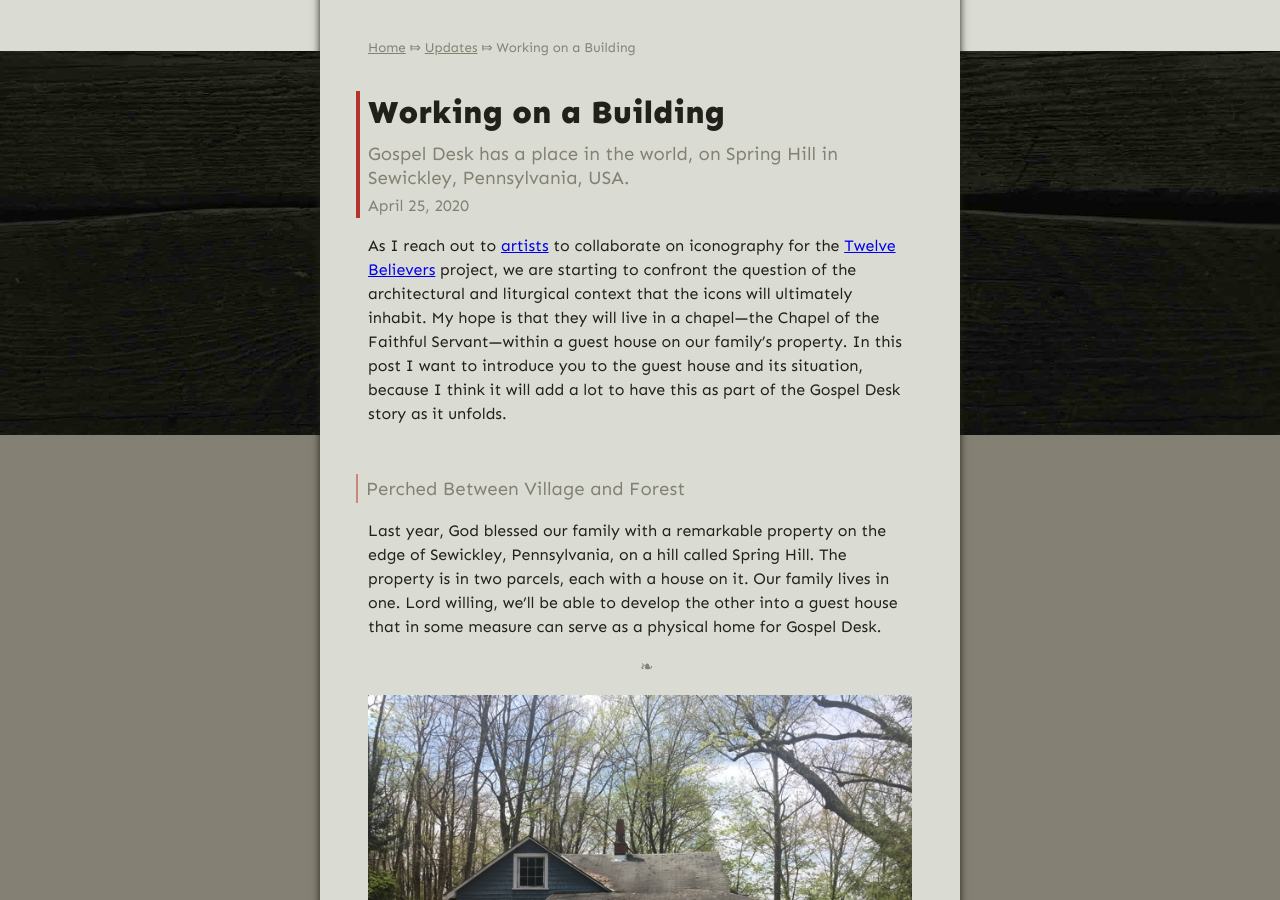
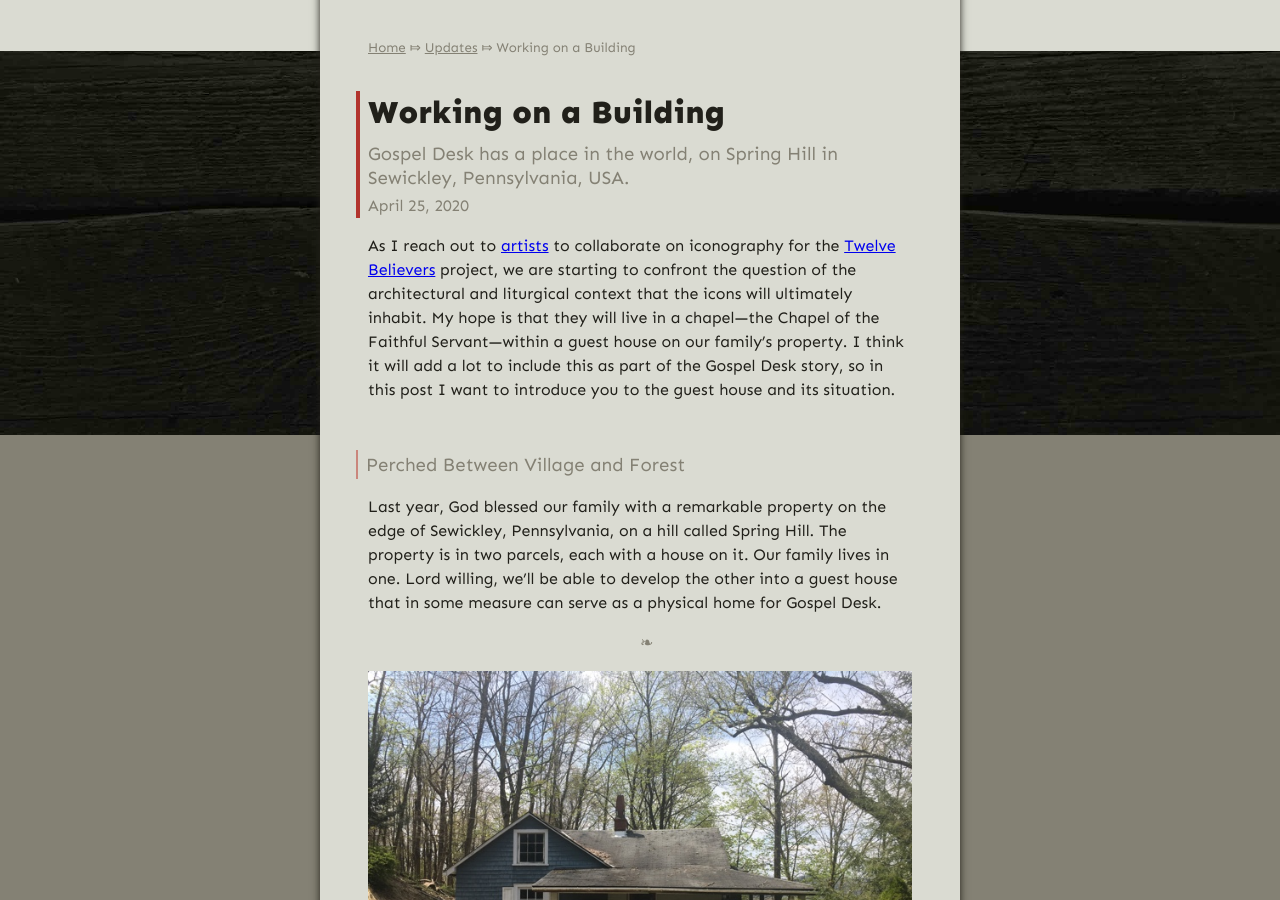
Before and after one commit to gospel-desk/www.logstown.com, a Jekyll site: the page built from _posts/2020-04-25-working-on-a-building.md, in a window 1280 px wide and 900 px high, scrolled down 456 px. Built offline with Jekyll 4.4.1, drawn with Linux system fonts in a browser that asks for light colours.

Commit message:
Review confusing sentence (h/t Jess, Leah)

```diff
--- a/_posts/2020-04-25-working-on-a-building.md
+++ b/_posts/2020-04-25-working-on-a-building.md
@@ -11,9 +11,9 @@ collaborate on iconography for the [Twelve Believers](/the-twelve-believers/)
 project, we are starting to confront the question of the architectural and
 liturgical context that the icons will ultimately inhabit. My hope is that they
 will live in a chapel—the Chapel of the Faithful Servant—within a guest house
-on our family's property. In this post I want to introduce you to the guest
-house and its situation, because I think it will add a lot to have this as part
-of the Gospel Desk story as it unfolds.
+on our family's property. I think it will add a lot to include this as part of
+the Gospel Desk story, so in this post I want to introduce you to the guest
+house and its situation.
 
 
 #### Perched Between Village and Forest
```
